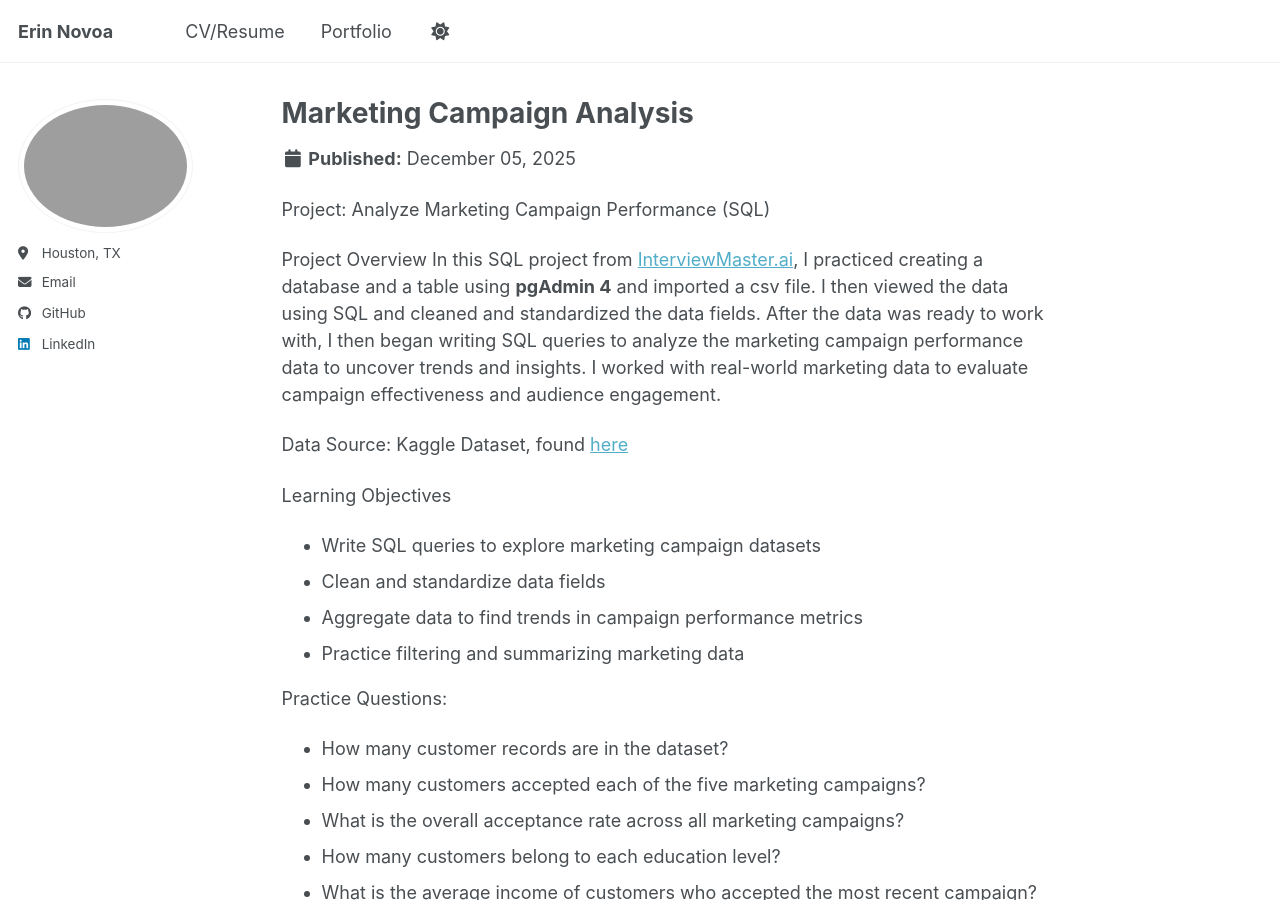
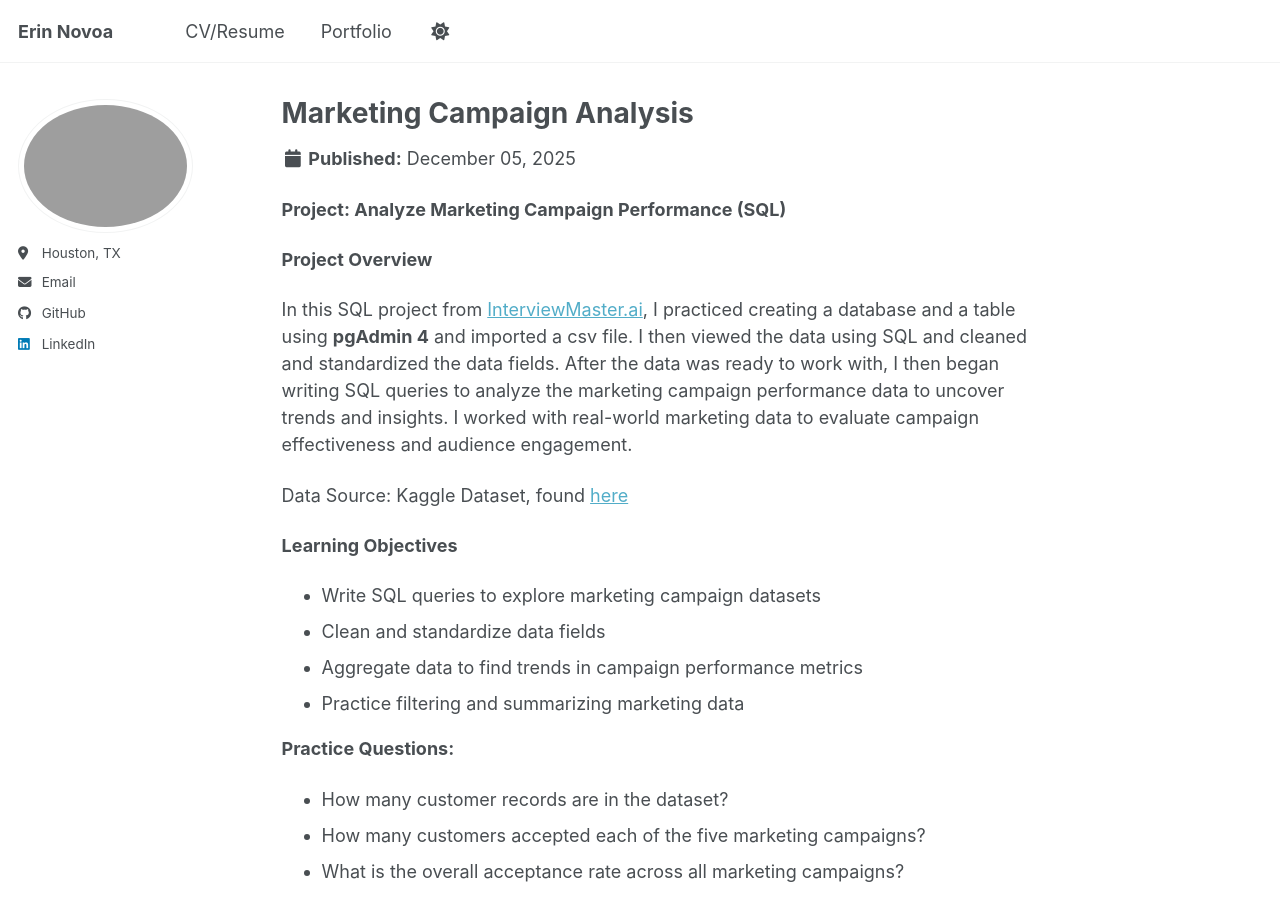
Before and after one commit to eknovoa/eknovoa.github.io, a Jekyll site: the page built from _portfolio/portfolio-1.md, in a window 1280 px wide and 900 px high. Built offline with Jekyll 4.4.1, drawn with Linux system fonts in a browser that asks for light colours; a script bundle is joined from its source files by our own code; library files that are not in the unit come from our copies; part of the change alters nothing that is shown.

```diff
--- a/_portfolio/portfolio-1.md
+++ b/_portfolio/portfolio-1.md
@@ -4,20 +4,26 @@ excerpt: "<img src='https://images.unsplash.com/photo-1562577308-9e66f0c65ce5?ix
 collection: portfolio
 ---
 
-Project: Analyze Marketing Campaign Performance (SQL)
 
-Project Overview
+**Project: Analyze Marketing Campaign Performance (SQL)**
+
+**Project Overview**
+
 In this SQL project from [InterviewMaster.ai](https://www.interviewmaster.ai/content/sql/projects/level1projects), I practiced creating a database and a table using __pgAdmin 4__ and imported a csv file. I then viewed the data using SQL and cleaned and standardized the data fields. After the data was ready to work with, I then began writing SQL queries to analyze the marketing campaign performance data to uncover trends and insights. I worked with real-world marketing data to evaluate campaign effectiveness and audience engagement.
 
 Data Source: Kaggle Dataset, found [here](https://www.kaggle.com/datasets/rodsaldanha/arketing-campaign/data)
 
-Learning Objectives
+
+**Learning Objectives**
+
 - Write SQL queries to explore marketing campaign datasets
 - Clean and standardize data fields
 - Aggregate data to find trends in campaign performance metrics
 - Practice filtering and summarizing marketing data
 
-Practice Questions:
+
+**Practice Questions:**
+
 - How many customer records are in the dataset?
 - How many customers accepted each of the five marketing campaigns?
 - What is the overall acceptance rate across all marketing campaigns?
```
